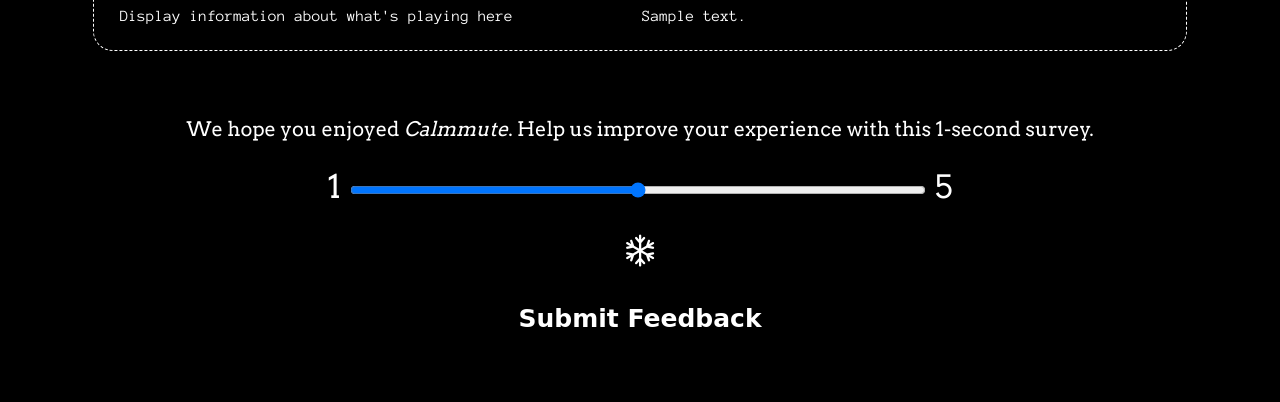
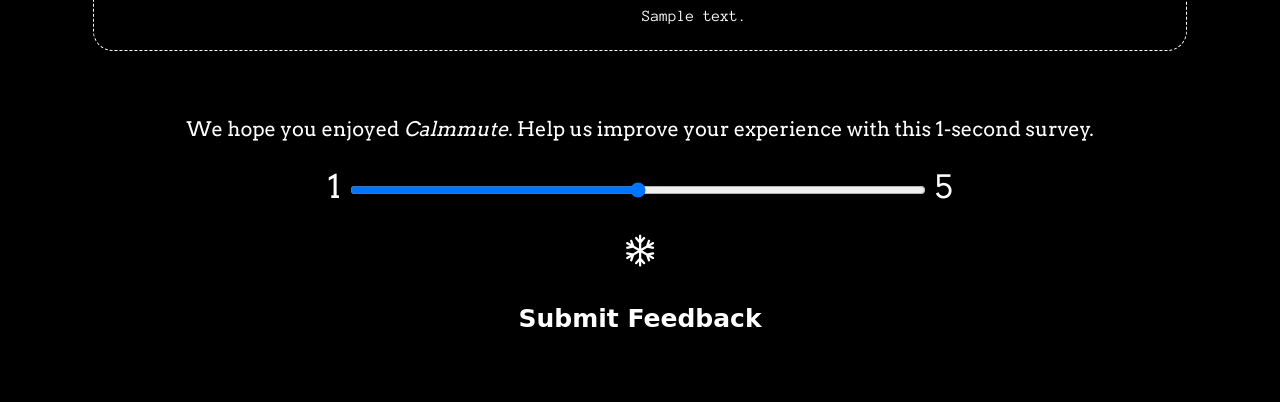
Before and after one commit to YehEmily/calmmute, a Flask app: template templates/index.html in a window 1280 px wide. Shown: the part 703-1105 px from the top of the page. Run offline with Flask 2, Linux system fonts and the light colour scheme; the template is opened without the code that fills it: most values are stand-ins (such as "Sample title", 1, 10 or a date in 2020); some web fonts are replaced.

Commit message:
merged the halves

```diff
--- a/templates/index.html
+++ b/templates/index.html
@@ -19,7 +19,7 @@
 				<video width="90%" controls autoplay><source src="{{ video }}" type="video/mp4"></video></center><br/></th>
 			</tr>
 			<tr>
-				<td>Display information about what's playing here</td>
+				<td></td>
 				<td>{{ description }}</td>
 			</tr>
 		</table></center>
```
